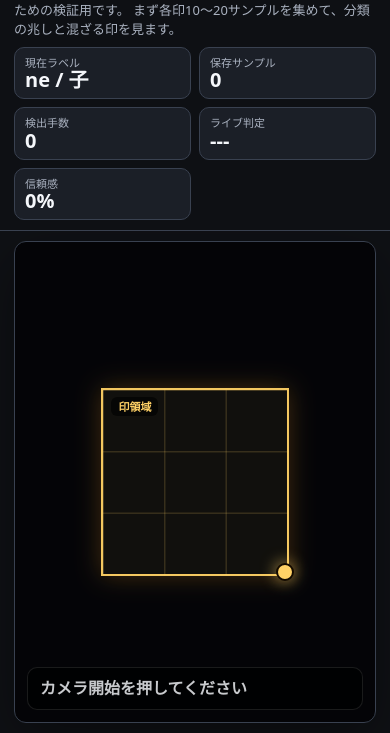
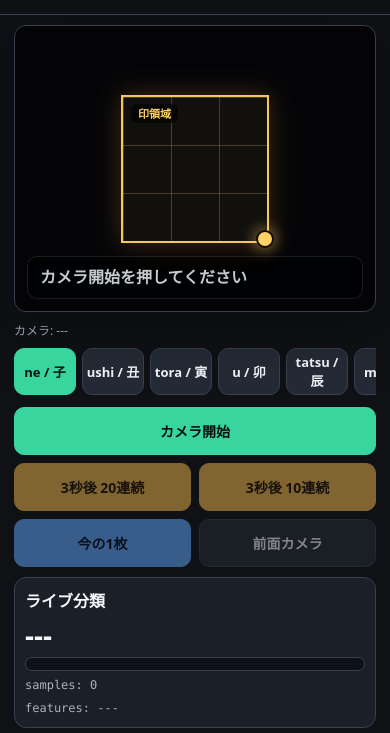
Before and after one commit to yokobo103/naruto_practice, a plain HTML site: page tools/collect.html in a window 390 px wide. Shown: the part 75-808 px from the top of the page. Drawn offline with Linux system fonts and the light colour scheme.

Commit message:
収集ツールをスマホで実際に使えるように直した
撮影ボタンがサイドパネルより下のフッターにあったため、スマホの1カラム
表示では「カメラ → ライブ分類 → 保存数 → メモ → やっとボタン」の順になり、
押すときに映像が画面外だった。印を構えてから押すことができない。

撮影に必要なもの（カメラ情報・印の選択・連続記録・今の1枚・カメラ切替）を
カメラ映像の直下へ移した。書き出しや削除など撮影中に使わないものは
フッターに残してある。

スマホで1画面に収めるため:
- ヘッダーの説明文を隠し、指標を横スクロールの小さい行にした（296px→90px）
- 13個の印ボタンを縦積みから横スクロールの1列にした（250px→54px）
- カメラの高さを34vhにした
- 選んだ印が画面外に隠れないよう、自動でスクロールして寄せる

375×812 と 360×640 の両方で、カメラと「3秒後20連続」が同時に見えることを
確認した。ボタンはすべて44px以上を維持。デスクトップは2カラム・7列グリッド・
説明文ありのまま変わらない。全15機能の生存も確認済み。

Co-Authored-By: Claude Opus 5 <noreply@anthropic.com>

```diff
--- a/tools/collect.html
+++ b/tools/collect.html
@@ -340,6 +340,44 @@
       .burstActions { grid-template-columns: repeat(6, minmax(0, 1fr)); }
       .counts { grid-template-columns: repeat(4, minmax(0, 1fr)); max-height: none; }
     }
+    /* ===== 撮影操作をカメラ直下に固定する ===== */
+    .camCol { display: grid; gap: 10px; min-width: 0; }
+    .captureBar { display: grid; gap: 8px; }
+    .shootRow { display: grid; grid-template-columns: repeat(2, minmax(0,1fr)); gap: 8px; }
+    .shootRow button:first-child { grid-column: 1 / -1; }
+
+    @media (max-width: 700px) {
+      /* カメラと撮影ボタンが同時に見えることを最優先にする。
+         映像を見ながらでないと、印を構えてから押せない。
+         そのためヘッダーは最小限まで削る。 */
+      header .sub { display: none; }
+      header h1 { font-size: 15px; }
+      .app > header { padding-bottom: 6px; }
+      .summary {
+        display: flex; overflow-x: auto; gap: 6px; padding-bottom: 2px;
+      }
+      .summary .metric {
+        flex: 0 0 auto; min-width: 76px; padding: 4px 8px;
+      }
+      .summary .metric span { font-size: 10px; }
+      .summary .metric strong { font-size: 14px; }
+      .cameraBox { aspect-ratio: auto; height: 34vh; }
+      /* 13個の印ボタンを縦に積むと画面を食うので、横スクロールの1列にする */
+      .labels {
+        display: flex; overflow-x: auto; gap: 6px;
+        padding-bottom: 4px; scroll-snap-type: x proximity;
+        -webkit-overflow-scrolling: touch;
+      }
+      .labels::-webkit-scrollbar { height: 4px; }
+      .labels::-webkit-scrollbar-thumb { background: rgba(255,255,255,.2); border-radius: 4px; }
+      .labelBtn {
+        flex: 0 0 auto; width: 62px; min-height: 46px;
+        scroll-snap-align: center; padding: 4px 2px; font-size: 13px;
+      }
+      .labelBtn.active { position: sticky; left: 0; right: 0; }
+      .shootRow { grid-template-columns: repeat(2, minmax(0,1fr)); }
+      .shootRow button { min-height: 48px; font-size: 14px; }
+    }
   </style>
 </head>
 <body>
@@ -363,6 +401,7 @@
 
   <main>
     <div class="workspace">
+      <div class="camCol">
       <section class="cameraBox">
         <video id="video" autoplay muted playsinline webkit-playsinline></video>
         <canvas id="canvas"></canvas>
@@ -375,6 +414,21 @@
           <div class="status" id="status">カメラ開始を押してください</div>
         </div>
       </section>
+
+      <!-- 撮影に必要なものはカメラの直下に置く。
+           スマホの1カラム表示でフッターに置くと、押すときに映像が画面外になる。 -->
+      <div class="captureBar">
+        <div class="tiny" id="camInfo">カメラ: ---</div>
+        <div class="labels" id="labelButtons"></div>
+        <div class="shootRow">
+          <button class="primary" id="startCamera">カメラ開始</button>
+          <button class="warm" id="burst20" disabled>3秒後 20連続</button>
+          <button class="warm" id="burst10" disabled>3秒後 10連続</button>
+          <button class="blue" id="singleSave" disabled>今の1枚</button>
+          <button id="flipCamera" disabled>前面カメラ</button>
+        </div>
+      </div>
+      </div>
 
       <aside class="side">
         <section class="panel">
@@ -406,28 +460,21 @@
 
   <footer class="controls">
     <div class="controlsInner">
-      <div class="tiny" id="camInfo">カメラ: ---</div>
-      <div class="labels" id="labelButtons"></div>
 
       <div class="burstActions">
-        <button class="primary" id="startCamera">カメラ開始</button>
-        <button class="warm" id="burst10" disabled>3秒後 10連続</button>
-        <button class="warm" id="burst20" disabled>3秒後 20連続</button>
-        <button class="blue" id="singleSave" disabled>今の1枚保存</button>
+        <button id="transition10" disabled>transition 10連続</button>
+        <button id="transition20" disabled>transition 20連続</button>
         <button id="downloadCsv" disabled>CSVダウンロード</button>
         <button class="danger" id="clearSamples" disabled>全サンプル削除</button>
       </div>
 
       <div class="actions">
-        <button id="transition10" disabled>transition 10連続</button>
-        <button id="transition20" disabled>transition 20連続</button>
         <button class="blue" id="shareJson" disabled>共有で送る</button>
         <button id="downloadJson" disabled>JSONダウンロード</button>
         <button id="loadJson">JSON読込</button>
         <input type="file" id="jsonFile" accept="application/json" style="display:none" />
         <button id="copySummary" disabled>集計コピー</button>
         <button id="toggleMirror">鏡像表示ON</button>
-        <button id="flipCamera" disabled>前面カメラ</button>
       </div>
     </div>
   </footer>
@@ -570,7 +617,13 @@ function refresh() {
   els.sampleCount.textContent = String(state.samples.length);
   renderCounts();
   [...els.labelButtons.querySelectorAll("button")].forEach(b => {
-    b.classList.toggle("active", b.dataset.label === state.currentLabel);
+    const on = b.dataset.label === state.currentLabel;
+    b.classList.toggle("active", on);
+    // スマホでは印ボタンが横スクロールの1列になるので、
+    // 選んだものが画面外に隠れないよう寄せる
+    if (on && b.scrollIntoView) {
+      b.scrollIntoView({ block: "nearest", inline: "center", behavior: "smooth" });
+    }
   });
   setBusy(state.busy);
 }
```
Also changed, not shown: 1 other file.
